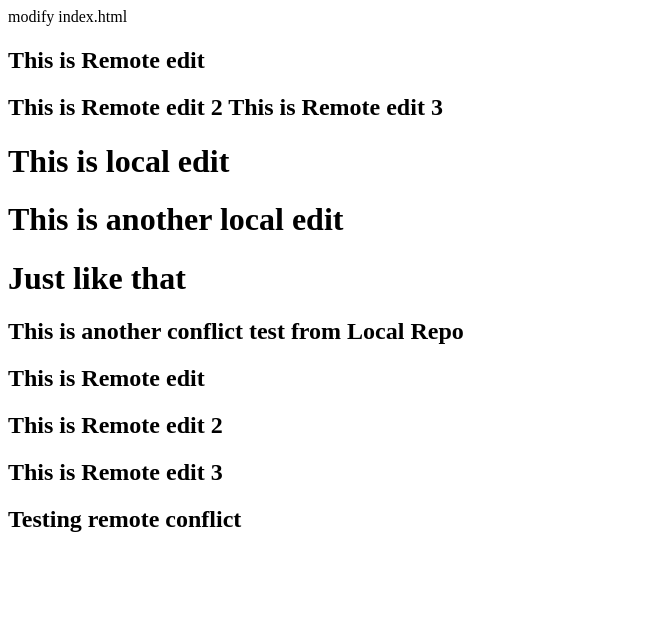
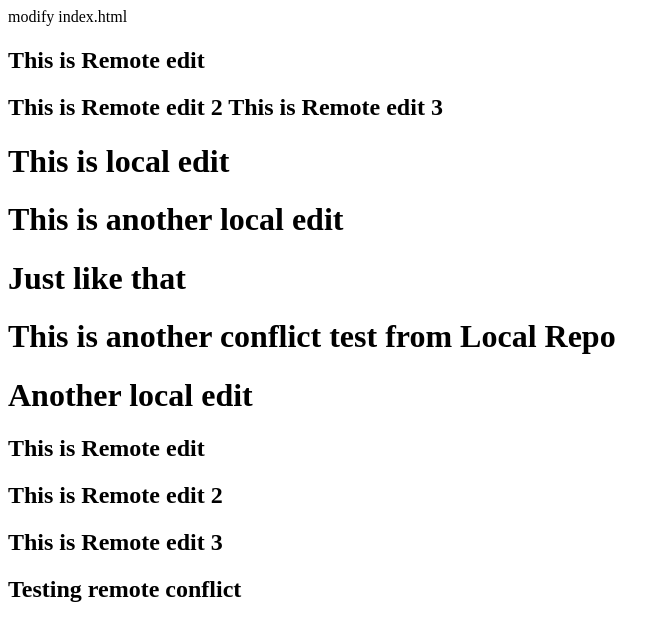
Before and after one commit to msa4012/SshRemoteRepo, a plain HTML site: page index.html in a window 1280 px wide. Shown: the whole page, without its empty margins (0-670 px from the left). Drawn offline with Linux system fonts and the light colour scheme.

Commit message:
Local Edit

```diff
--- a/index.html
+++ b/index.html
@@ -17,9 +17,8 @@ modify index.html
 		<H1> This is local edit </H1>
 		<H1> This is another local edit </H1>
 		<H1> Just like that </H1>
-		<H2> This is another conflict test from Local Repo </H2>
-
-
+		<H1> This is another conflict test from Local Repo </H1>
+		<H1> Another local edit </H1>
 
 	<h2> This is Remote edit </<h2>
 		<h2> This is Remote edit 2</<h2>
```
